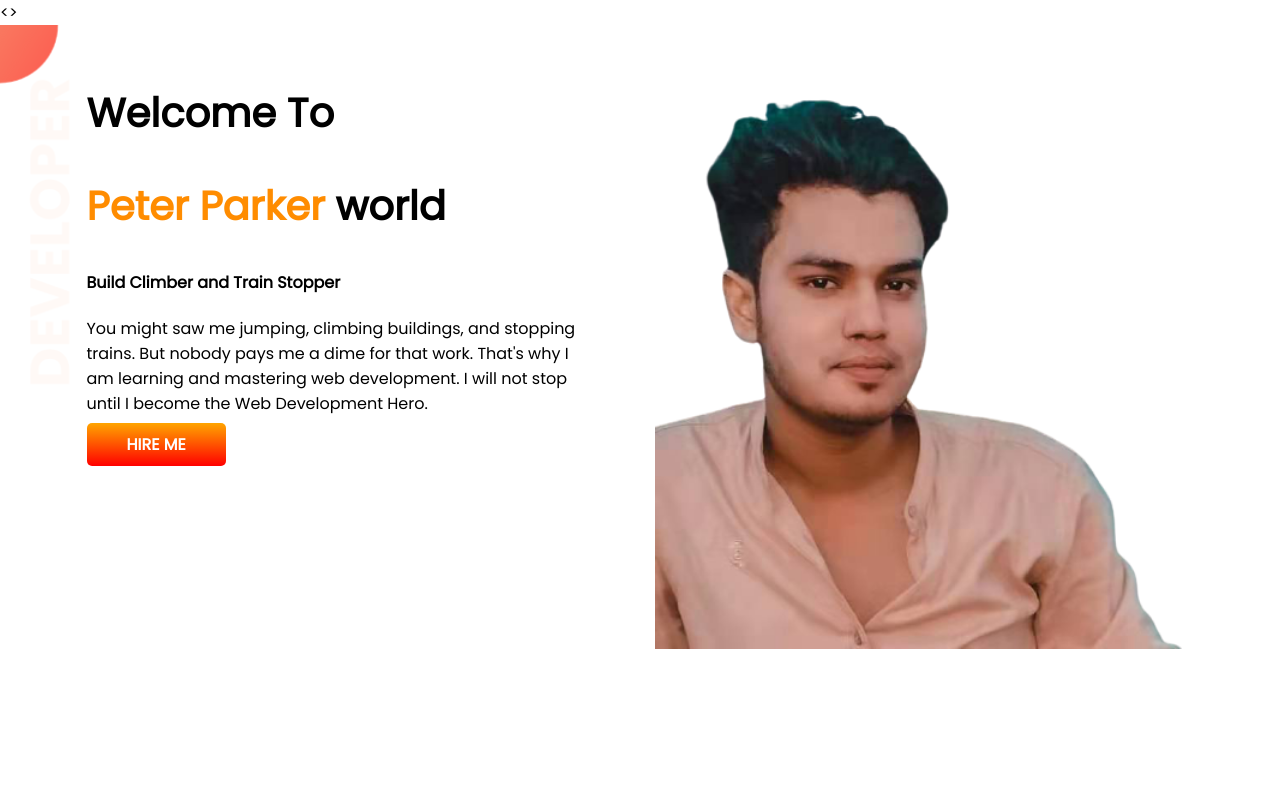
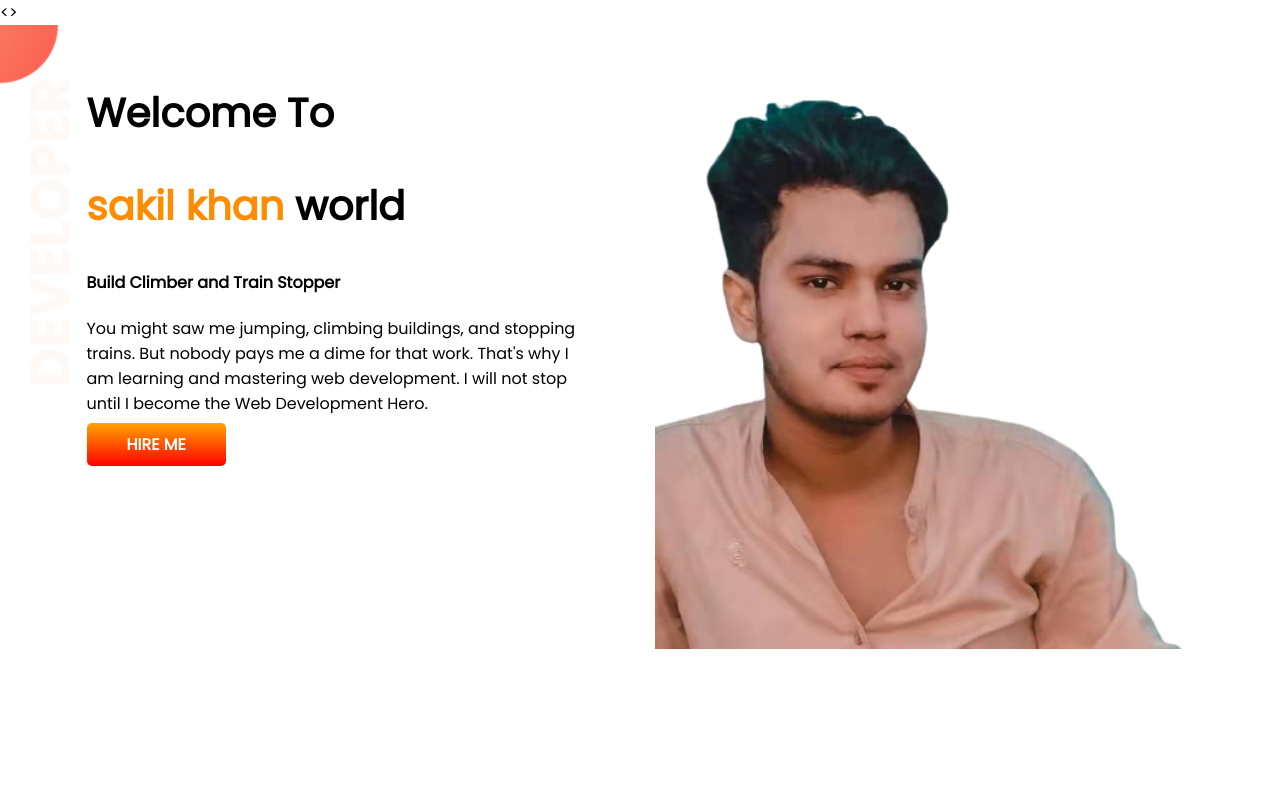
Before and after one commit to MD-SAKIL-AHMED/devloperr-portfolio, a plain HTML site: page index.html in a window 1280 px wide. Shown: the top 800 px of the page. Drawn offline with Linux system fonts and the light colour scheme.

Commit message:
last addad

```diff
--- a/index.html
+++ b/index.html
@@ -14,7 +14,7 @@
     <section class="first-page flexable-contaner">
         <div class="half-width">
             <h1>Welcome To</h1>
-            <h1><span class="color">Peter Parker </span>world</h1>
+            <h1><span class="color">sakil khan </span>world</h1>
             <h4>Build Climber and Train Stopper</h4>
             <p>You might saw me jumping, climbing buildings, and stopping trains. But nobody pays me a dime for that work. That's why I am learning and mastering web development. I will not stop until I become the Web Development Hero.</p>
             <a class="btn"target="_blank "href="https://www.programming-hero.com/">HIRE ME</a>
```
